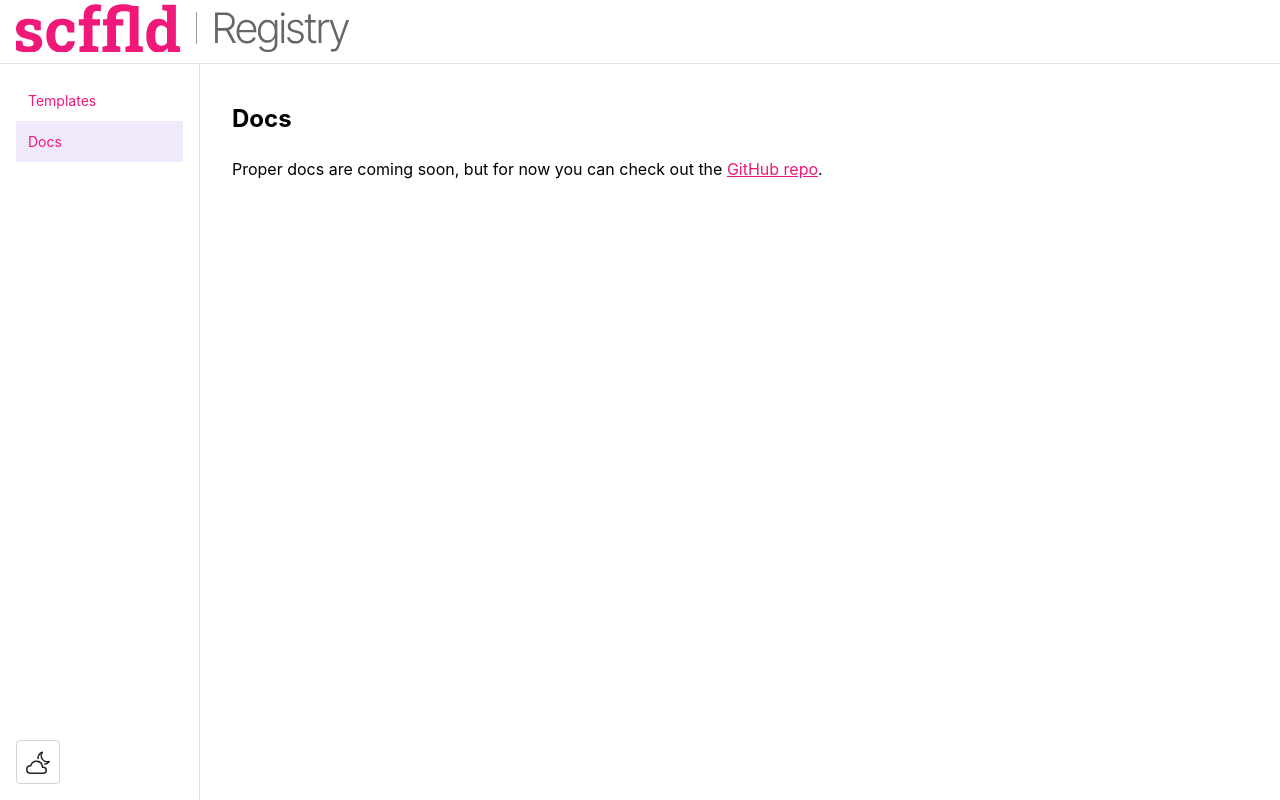
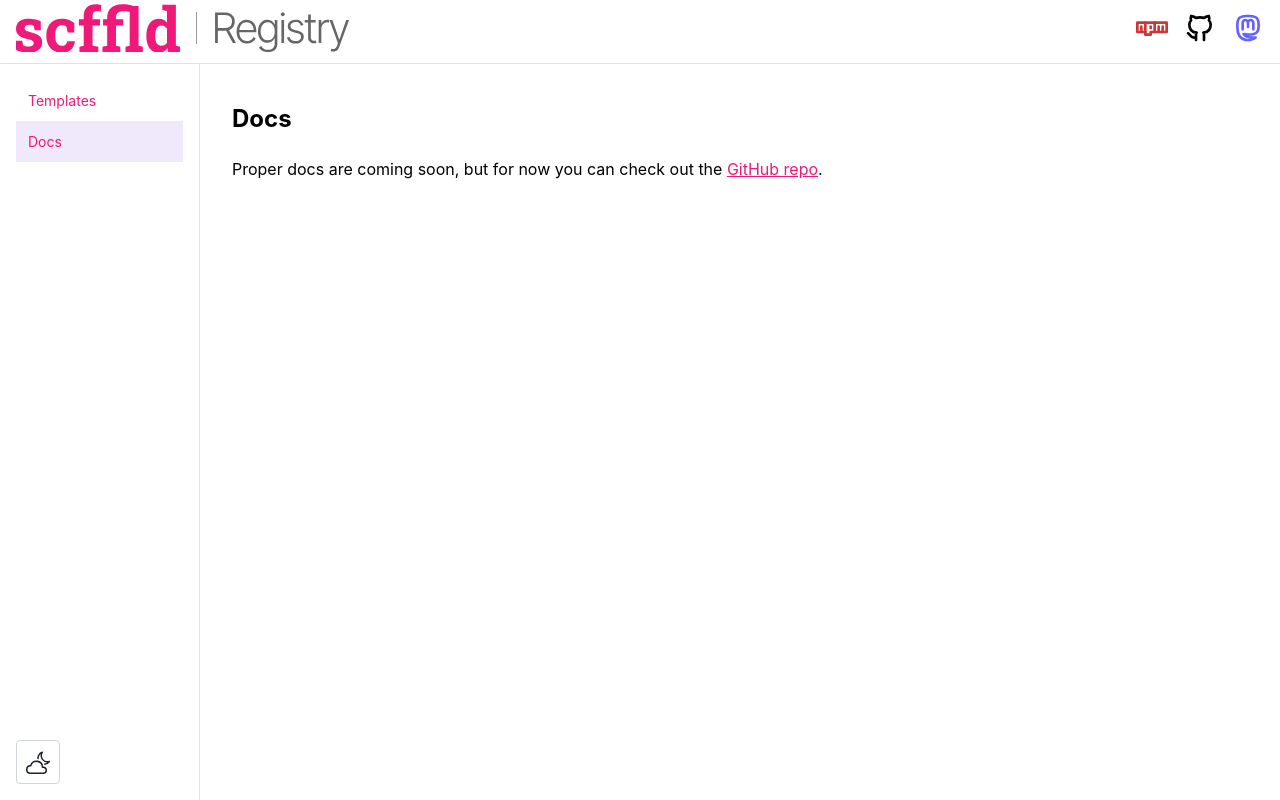
Before and after one commit to querc-net/scffld-registry, a Next.js app in the folder site/: page /docs in a window 1280 px wide. Built offline with nearby package versions, Linux system fonts and the light colour scheme; a small style sheet from the web is missing.

Commit message:
feat: add social icons

```diff
--- /dev/null
+++ b/site/app/components/Shell/Shell.scss
@@ -0,0 +1,30 @@
+.social {
+  flex-grow: 1;
+  display: flex;
+  justify-content: flex-end;
+  gap: 1rem;
+
+  a {
+    transition: transform 0.15s ease-in-out;
+
+    &:hover,
+    &:active {
+      transform: scale(1.1);
+    }
+  }
+
+  .npm {
+    color: #cb3837;
+  }
+
+  .github {
+    color: black;
+    [data-mantine-color-scheme='dark'] & {
+      color: #fff;
+    }
+  }
+
+  .mastodon {
+    color: #6364ff;
+  }
+}
--- a/site/app/components/Shell/Shell.tsx
+++ b/site/app/components/Shell/Shell.tsx
@@ -1,19 +1,19 @@
 'use client';
 import React, { PropsWithChildren } from 'react';
 import Link from 'next/link';
+import { AppShell, Burger, Group, NavLink, ScrollArea } from '@mantine/core';
+import { useDisclosure } from '@mantine/hooks';
 import {
-  AppShell,
-  Burger,
-  Group,
-  NavLink,
-  ScrollArea,
-  Skeleton,
-} from '@mantine/core';
-import { useDisclosure } from '@mantine/hooks';
+  IconBrandMastodon,
+  IconBrandNpm,
+  IconBrandGithub,
+} from '@tabler/icons-react';
 
 import { Logo } from '../Logo/Logo';
 import { usePathname } from 'next/navigation';
 import { ThemeToggle } from '../ThemeToggle/ThemeToggle';
+
+import './Shell.scss';
 
 export type ShellProps = {} & PropsWithChildren;
 
@@ -38,6 +38,21 @@ export const Shell: React.FC<ShellProps> = (props) => {
           <Link href="/">
             <Logo />
           </Link>
+          <div className="social">
+            <Link href="https://www.npmjs.com/org/scffld" className="npm">
+              <IconBrandNpm size={32} aria-label="NPM" />
+            </Link>
+            <Link href="https://github.com/scffld-dev" className="github">
+              <IconBrandGithub size={32} aria-label="GitHub" />
+            </Link>
+            <Link
+              rel="me"
+              href="https://mastodon.social/@scffld"
+              className="mastodon"
+            >
+              <IconBrandMastodon size={32} aria-label="Mastodon" />
+            </Link>
+          </div>
         </Group>
       </AppShell.Header>
       <AppShell.Navbar p="md">
--- a/site/package.json
+++ b/site/package.json
@@ -19,6 +19,7 @@
     "@mantine/hooks": "7.11.0",
     "@mantinex/dev-icons": "^1.0.2",
     "@querc/scffld": "^1.4.1",
+    "@tabler/icons-react": "^3.7.0",
     "clsx": "^2.1.1",
     "globby": "^14.0.1",
     "markdown-it": "^14.1.0",
```
Also changed, not shown: 1 other file (tests, documents, lock files or other folders).
